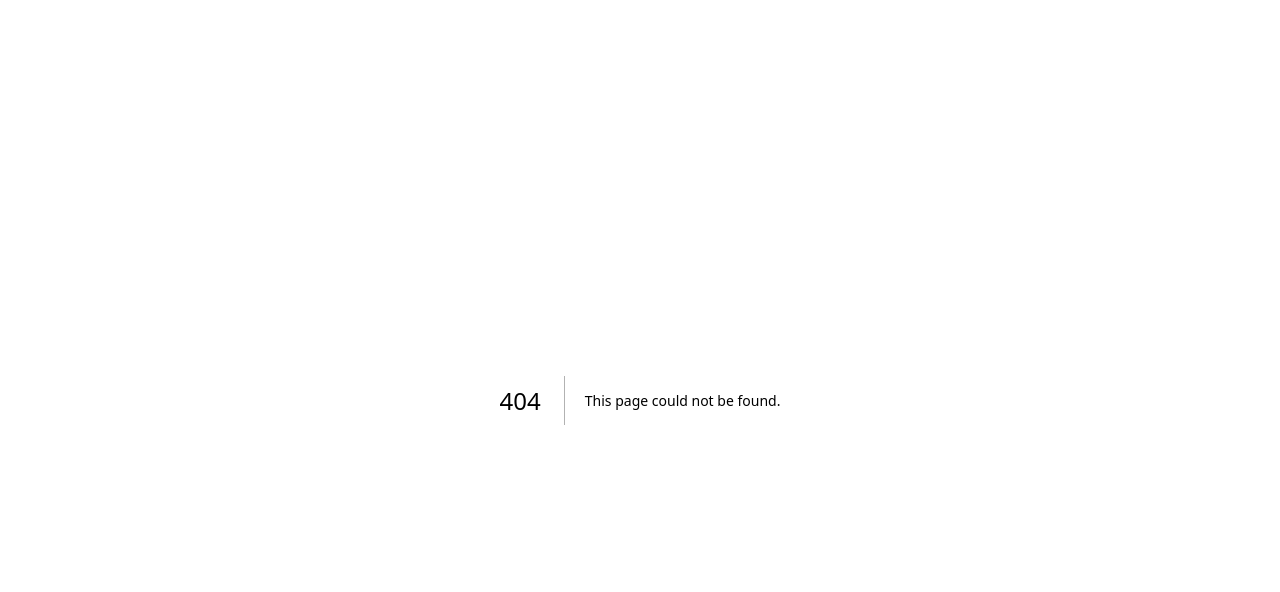
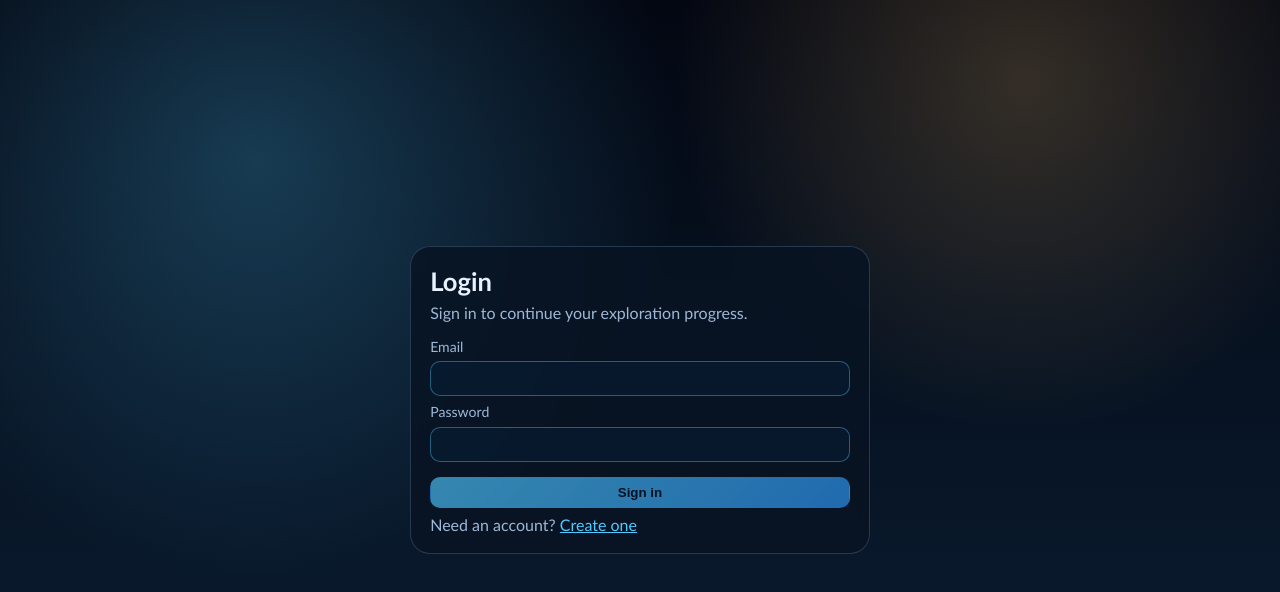
Before and after one commit to BastienSegura/cyclop-eddy, a Next.js app in the folder gui/: page /login in a window 1280 px wide. Before the commit this address had no page. Shown: the top 592 px of the page. Built offline with nearby package versions, Linux system fonts and the light colour scheme.

Commit message:
feat(gui): add login page with form and api integration

```diff
--- /dev/null
+++ b/gui/src/app/login/page.tsx
@@ -0,0 +1,122 @@
+"use client";
+
+import Link from "next/link";
+import { useRouter } from "next/navigation";
+import { FormEvent, useMemo, useState } from "react";
+
+interface FormState {
+  email: string;
+  password: string;
+}
+
+interface ValidationIssue {
+  field: string;
+  message: string;
+}
+
+interface LoginApiError {
+  error?: string;
+  issues?: ValidationIssue[];
+}
+
+const INITIAL_FORM_STATE: FormState = {
+  email: "",
+  password: "",
+};
+
+export default function LoginPage() {
+  const router = useRouter();
+  const [formState, setFormState] = useState<FormState>(INITIAL_FORM_STATE);
+  const [isSubmitting, setIsSubmitting] = useState(false);
+  const [errorMessage, setErrorMessage] = useState("");
+
+  const canSubmit = useMemo(
+    () => formState.email.trim() && formState.password,
+    [formState],
+  );
+
+  async function handleSubmit(event: FormEvent<HTMLFormElement>): Promise<void> {
+    event.preventDefault();
+
+    if (isSubmitting || !canSubmit) {
+      return;
+    }
+
+    setIsSubmitting(true);
+    setErrorMessage("");
+
+    try {
+      const response = await fetch("/api/auth/login", {
+        method: "POST",
+        headers: {
+          "content-type": "application/json",
+        },
+        body: JSON.stringify(formState),
+      });
+
+      if (!response.ok) {
+        const errorPayload = (await response.json().catch(() => null)) as LoginApiError | null;
+        const issueMessage = errorPayload?.issues?.[0]?.message;
+        const fallback = response.status === 429
+          ? "Too many attempts. Please try again soon."
+          : "Unable to sign in.";
+        setErrorMessage(issueMessage || errorPayload?.error || fallback);
+        return;
+      }
+
+      router.push("/");
+      router.refresh();
+    } catch {
+      setErrorMessage("Unexpected network error while signing in.");
+    } finally {
+      setIsSubmitting(false);
+    }
+  }
+
+  return (
+    <main className="auth-page-shell">
+      <section className="auth-card">
+        <h1>Login</h1>
+        <p>Sign in to continue your exploration progress.</p>
+
+        <form className="auth-form" onSubmit={handleSubmit}>
+          <label htmlFor="login-email">Email</label>
+          <input
+            id="login-email"
+            type="email"
+            autoComplete="email"
+            value={formState.email}
+            onChange={(event) => {
+              const nextValue = event.currentTarget.value;
+              setFormState((prev) => ({ ...prev, email: nextValue }));
+            }}
+            required
+          />
+
+          <label htmlFor="login-password">Password</label>
+          <input
+            id="login-password"
+            type="password"
+            autoComplete="current-password"
+            value={formState.password}
+            onChange={(event) => {
+              const nextValue = event.currentTarget.value;
+              setFormState((prev) => ({ ...prev, password: nextValue }));
+            }}
+            required
+          />
+
+          <button type="submit" className="primary-button" disabled={!canSubmit || isSubmitting}>
+            {isSubmitting ? "Signing in..." : "Sign in"}
+          </button>
+        </form>
+
+        {errorMessage ? <p className="auth-feedback auth-feedback-error">{errorMessage}</p> : null}
+
+        <p className="auth-page-link">
+          Need an account? <Link href="/register">Create one</Link>
+        </p>
+      </section>
+    </main>
+  );
+}
```
